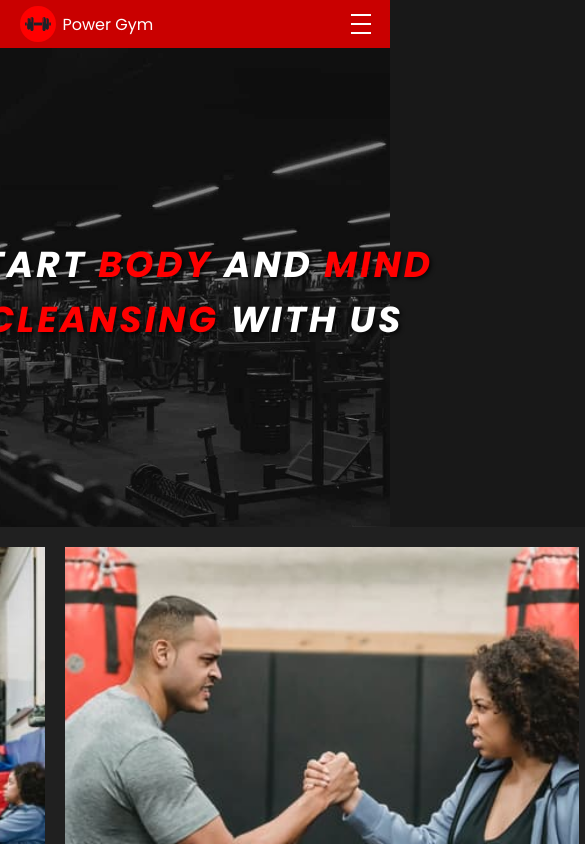
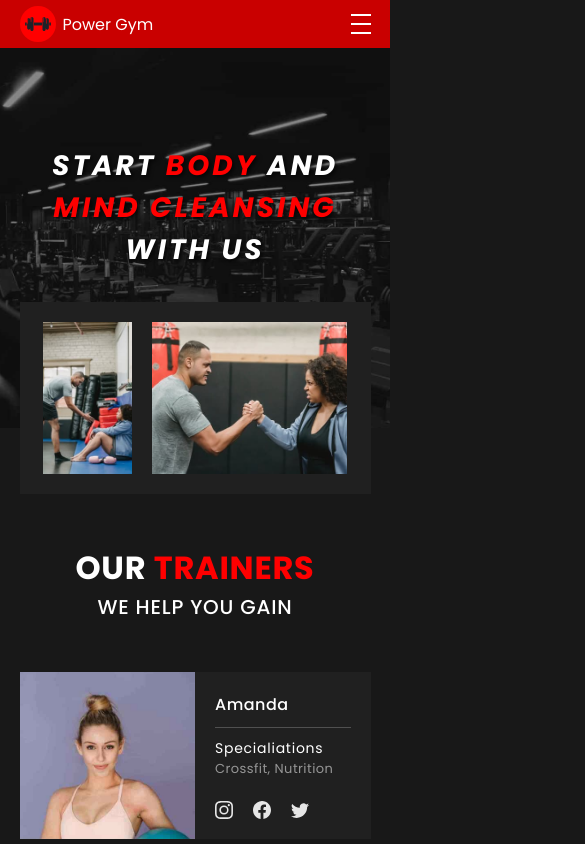
Before and after one commit to capstxr/gym, a React (Create React App) app: page /about in a window 390 px wide. Shown: the top 844 px of the page, 585 px wide, since content can reach past the window. Built offline with nearby package versions, Linux system fonts and the light colour scheme.

Commit message:
About responsiveness

```diff
--- a/src/ts/pages/about/about.scss
+++ b/src/ts/pages/about/about.scss
@@ -27,14 +27,14 @@
 }
 
 #introduction-images {
-    margin-top: -120px;
+    margin-top: -125px;
     position: relative;
     z-index: 2;
     width: 100%;
     display: flex;
     justify-content: center;
     align-items: center;
-    height: 52vh;
+    height: max-content;
 
     .content {
         display: flex;
@@ -42,9 +42,10 @@
         justify-content: center;
         align-items: center;
         gap: 20px;
-        height: 100%;
         background-color: #202020;
         padding: 20px;
+        width: 695px;
+        height: 379px;
     }
 }
 
@@ -52,3 +53,64 @@
     height: 100%;
     object-fit: cover;
 }
+
+@media screen and (max-width: 1280px) {
+    #about-hero {
+        height: 55vh;
+    }
+
+    #introduction-images {
+        height: max-content;
+        margin-top: -130px;
+
+        .content {
+            height: 320px;
+            aspect-ratio: 1.833 / 1;
+            width: auto;
+        }
+    }
+}
+
+@media screen and (max-width: 1024px) {
+    #about-hero {
+        height: 50vh;
+    }
+
+    #introduction-images .content {
+        height: 300px;
+    }
+}
+
+@media screen and (max-width: 860px) {
+    #about-hero {
+        height: 45vh;
+    }
+
+    #introduction-images {
+        margin-top: -150px;
+    }
+}
+
+@media screen and (max-width: 768px) {
+    #introduction-images .content {
+        height: 280px;
+    }
+}
+
+@media screen and (max-width: 600px) {
+    #about-hero {
+        min-height: 375px;
+        height: 45vh;
+    }
+
+    .about-hero-text {
+        width: 100%;
+        font-size: 28px;
+    }
+
+    #introduction-images .content {
+        height: auto;
+        width: 90%;
+        margin-top: -3vh;
+    }
+}
```
